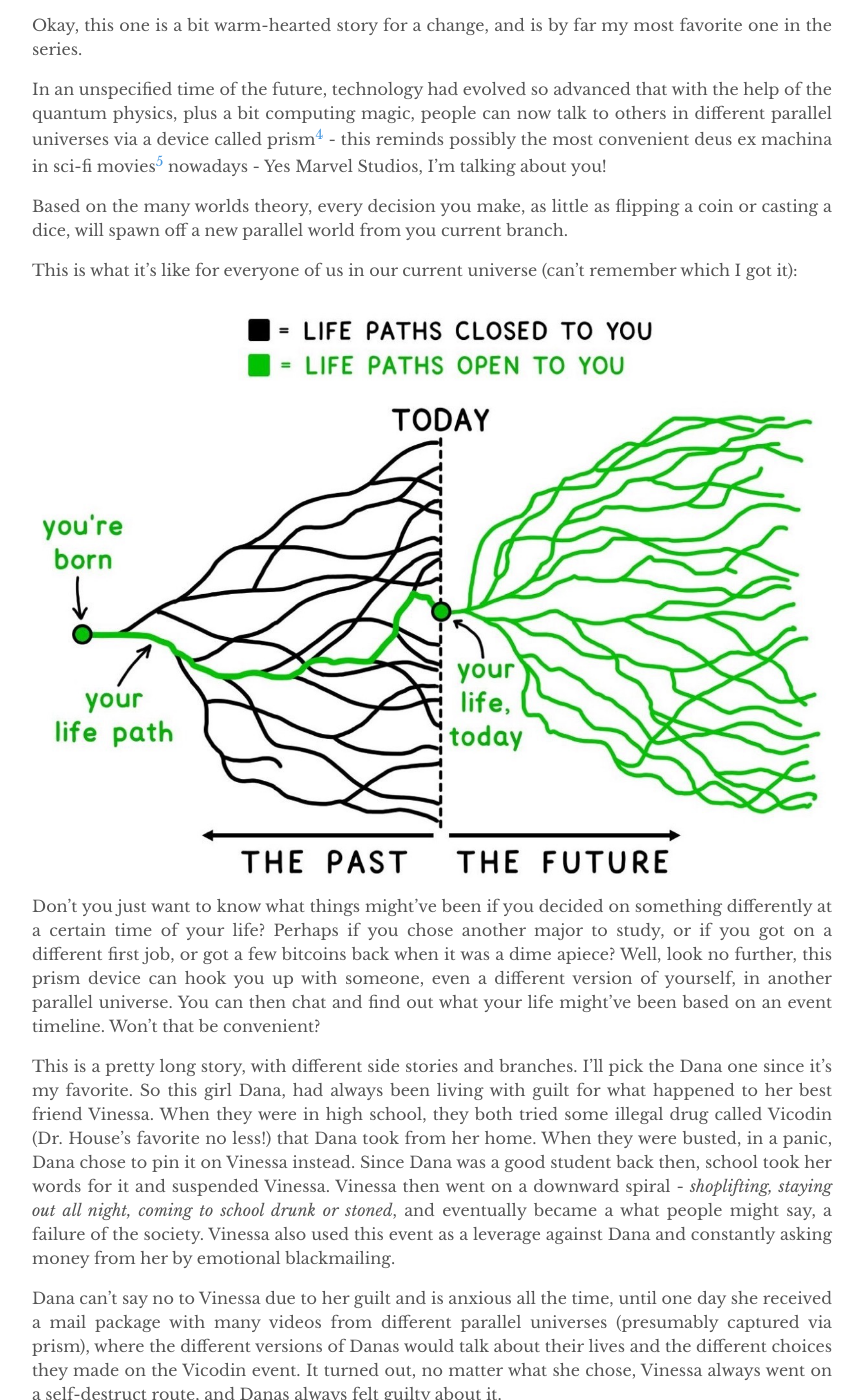
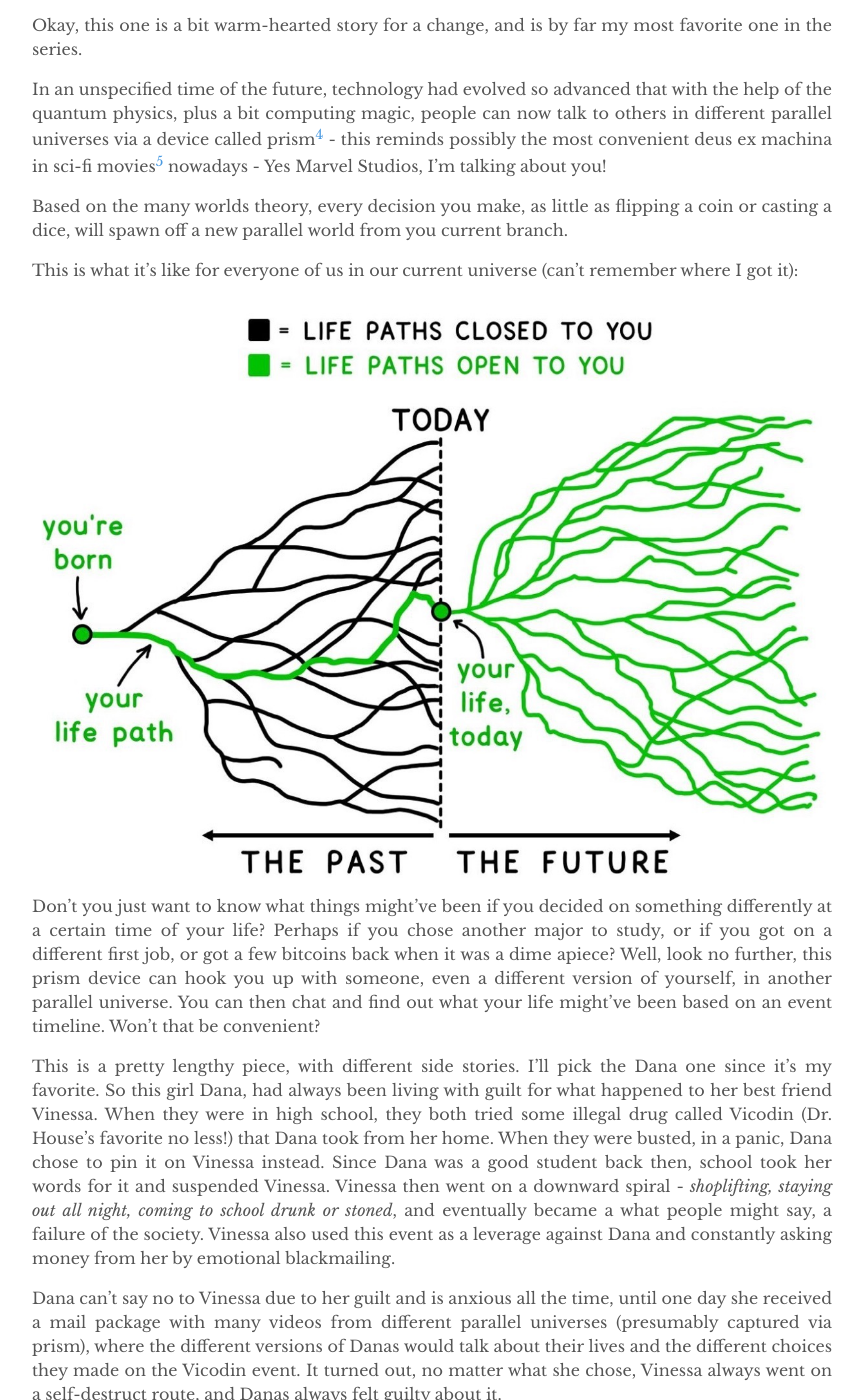
Before and after one commit to yuexiaofeng/yuexiaofeng.github.io, a Jekyll site: the page built from _posts/2024-12-21-exhalation.md, in a window 1280 px wide and 1400 px high, scrolled down 3956 px. Shown: the whole window, without its empty margins (208-1071 px from the left). Built offline with Jekyll 4.4.1, drawn with Linux system fonts in a browser that asks for light colours.

Commit message:
minor update on exhalation post

```diff
--- a/_posts/2024-12-21-exhalation.md
+++ b/_posts/2024-12-21-exhalation.md
@@ -70,13 +70,13 @@ In an unspecified time of the future, technology had evolved so advanced that wi
 
 Based on the many worlds theory, every decision you make, as little as flipping a coin or casting a dice, will spawn off a new parallel world from you current branch.
 
-This is what it's like for everyone of us in our current universe (can't remember which I got it):
+This is what it's like for everyone of us in our current universe (can't remember where I got it):
 
 ![river of life](../assets/images/20241221/river_of_life.jpeg)
 
 Don't you just want to know what things might've been if you decided on something differently at a certain time of your life? Perhaps if you chose another major to study, or if you got on a different first job, or got a few bitcoins back when it was a dime apiece? Well, look no further, this prism device can hook you up with someone, even a different version of yourself, in another parallel universe. You can then chat and find out what your life might've been based on an event timeline. Won't that be convenient?
 
-This is a pretty long story, with different side stories and branches. I'll pick the Dana one since it's my favorite. So this girl Dana, had always been living with guilt for what happened to her best friend Vinessa. When they were in high school, they both tried some illegal drug called Vicodin (Dr. House's favorite no less!) that Dana took from her home. When they were busted, in a panic, Dana chose to pin it on Vinessa instead. Since Dana was a good student back then, school took her words for it and suspended Vinessa. Vinessa then went on a downward spiral - *shoplifting, staying out all night, coming to school drunk or stoned*, and eventually became a what people might say, a failure of the society. Vinessa also used this event as a leverage against Dana and constantly asking money from her by emotional blackmailing.
+This is a pretty lengthy piece, with different side stories. I'll pick the Dana one since it's my favorite. So this girl Dana, had always been living with guilt for what happened to her best friend Vinessa. When they were in high school, they both tried some illegal drug called Vicodin (Dr. House's favorite no less!) that Dana took from her home. When they were busted, in a panic, Dana chose to pin it on Vinessa instead. Since Dana was a good student back then, school took her words for it and suspended Vinessa. Vinessa then went on a downward spiral - *shoplifting, staying out all night, coming to school drunk or stoned*, and eventually became a what people might say, a failure of the society. Vinessa also used this event as a leverage against Dana and constantly asking money from her by emotional blackmailing.
 
 Dana can't say no to Vinessa due to her guilt and is anxious all the time, until one day she received a mail package with many videos from different parallel universes (presumably captured via prism), where the different versions of Danas would talk about their lives and the different choices they made on the Vicodin event. It turned out, no matter what she chose, Vinessa always went on a self-destruct route, and Danas always felt guilty about it.
 
```
